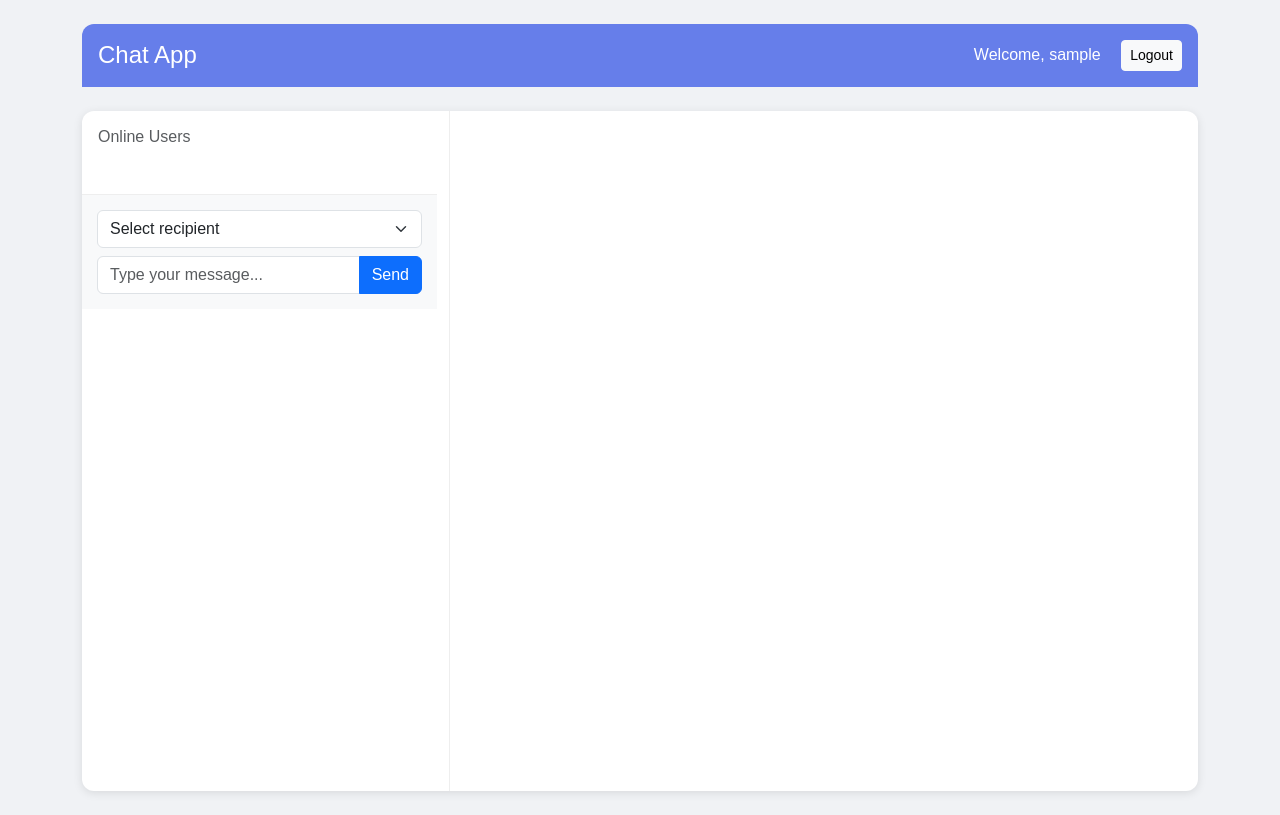
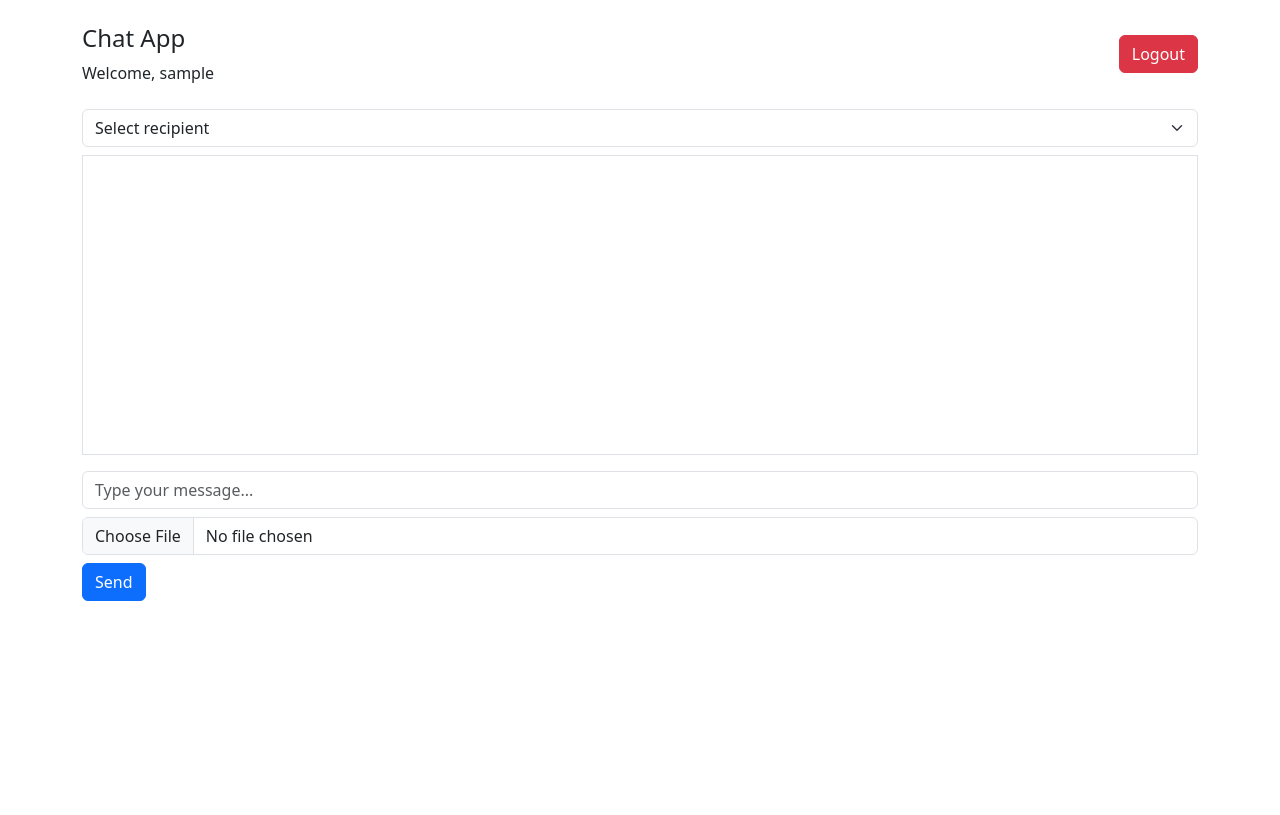
Before and after one commit to success-techy/chat-app, a Flask app: template templates/chat.html in a window 1280 px wide. After the commit the page ends 601 px from the top, so only its background shows below. Run offline with Flask 3, Linux system fonts and the light colour scheme; the template is opened without the code that fills it: most values are stand-ins (such as "Sample title", 1, 10 or a date in 2020); some libraries are stand-ins or nearby versions.

Commit message:
updated image upload

```diff
--- a/templates/chat.html
+++ b/templates/chat.html
@@ -7,97 +7,53 @@
     <script src="https://cdnjs.cloudflare.com/ajax/libs/socket.io/4.0.1/socket.io.js"></script>
     <link href="https://cdn.jsdelivr.net/npm/bootstrap@5.3.0/dist/css/bootstrap.min.css" rel="stylesheet">
     <style>
-        body {
-            background: #f0f2f5;
-            min-height: 100vh;
-            font-family: 'Arial', sans-serif;
-        }
-
-        .chat-container {
-            background: white;
-            border-radius: 12px;
-            box-shadow: 0 2px 10px rgba(0, 0, 0, 0.1);
-            height: 85vh;
-        }
-
-        .nav-header {
-            background: #667eea;
-            color: white;
-            border-radius: 12px 12px 0 0;
-        }
-
-        .left-panel {
-            border-right: 1px solid #eee;
-            height: 100%;
+        .messages-container {
             display: flex;
             flex-direction: column;
+            gap: 8px;
         }
-
-        .user-list {
-            flex: 1;
-            overflow-y: auto;
-        }
-
-        .message-input-area {
-            padding: 15px;
-            background: #f8f9fa;
-            border-top: 1px solid #eee;
-        }
-
-        .messages-container {
-            height: 70vh; /* Ensuring proper scrolling */
-            overflow-y: auto;
-            padding: 20px;
-            display: flex;
-            flex-direction: column;
-        }
-
         .message-bubble {
             max-width: 70%;
-            padding: 12px 16px;
+            padding: 12px;
             border-radius: 15px;
-            margin-bottom: 15px;
-            position: relative;
         }
-
-        .message-bubble.sent {
-            background: #667eea;
+        .sent-message {
+            background-color: #007bff;
             color: white;
-            margin-left: auto;
+            align-self: flex-end;
+            border-radius: 15px 15px 0 15px;
         }
-
-        .message-bubble.received {
-            background: #e9ecef;
-            margin-right: auto;
+        .received-message {
+            background-color: #f8f9fa;
+            align-self: flex-start;
+            border-radius: 15px 15px 15px 0;
         }
-
-        .timestamp {
-            font-size: 0.75rem;
+        .message-user {
+            font-size: 0.8rem;
             color: rgba(255, 255, 255, 0.8);
-            margin-top: 4px;
+            margin-bottom: 4px;
+        }
+        .received-message .message-user {
+            color: rgba(0, 0, 0, 0.6);
+        }
+        .message-image {
+            max-width: 200px;
+            margin-top: 8px;
+            border-radius: 10px;
         }
     </style>
 </head>
 <body>
     <div class="container py-4">
-        <nav class="nav-header mb-4 p-3 d-flex justify-content-between align-items-center">
-            <h4 class="mb-0">Chat App</h4>
+        <div class="d-flex justify-content-between align-items-center mb-4">
             <div>
-                <span class="me-3">Welcome, {{ username }}</span>
-                <button onclick="logout()" class="btn btn-light btn-sm">Logout</button>
+                <h4>Chat App</h4>
+                <p class="mb-0">Welcome, {{ username }}</p>
             </div>
-        </nav>
-
-        <div class="chat-container">
-            <div class="row h-100">
-                <div class="col-md-4 left-panel">
-                    <div class="p-3">
-                        <h6 class="text-muted mb-3">Online Users</h6>
-                        <ul id="user-list" class="list-unstyled user-list"></ul>
+            <button onclick="logout()" class="btn btn-danger">Logout</button>
         </div>
 
-                    <div class="message-input-area">
-                        <select id="recipient" class="form-select mb-2">
+        <select id="recipient" class="form-select my-2">
             <option value="" disabled selected>Select recipient</option>
             {% for user in users %}
                 {% if user != username %}
@@ -105,18 +61,12 @@
                 {% endif %}
             {% endfor %}
         </select>
-                        <div class="input-group">
+
+        <div class="messages-container border p-3 mb-3" id="messages" style="height: 300px; overflow-y: auto;"></div>
+
         <input type="text" id="message" class="form-control" placeholder="Type your message...">
+        <input type="file" id="image-upload" accept="image/*" class="form-control my-2">
         <button onclick="sendMessage()" class="btn btn-primary">Send</button>
-                        </div>
-                    </div>
-                </div>
-
-                <div class="col-md-8">
-                    <div class="messages-container" id="messages"></div>
-                </div>
-            </div>
-        </div>
     </div>
 
     <script>
@@ -125,57 +75,67 @@
 
         socket.emit('join', {'username': currentUser});
 
-        socket.on('update_users', function(users) {
-            let userList = document.getElementById('user-list');
-            userList.innerHTML = '';
-            for (let user in users) {
-                if (users[user] && user !== currentUser) {
-                    let li = document.createElement('li');
-                    li.className = 'online-user p-2 mb-2 rounded';
-                    li.innerHTML = `<div class="d-flex align-items-center">
-                        <div class="online-indicator bg-success rounded-circle me-2" style="width: 10px; height: 10px;"></div>
-                        ${user}
-                    </div>`;
-                    userList.appendChild(li);
-                }
-            }
-        });
-
         function sendMessage() {
             let recipient = document.getElementById('recipient').value;
             let message = document.getElementById('message').value;
-            if (message.trim() !== "" && recipient) {
+            let imageInput = document.getElementById('image-upload');
+            let file = imageInput.files[0];
+
+            if (!recipient) return;
+
+            if (file) {
+                let formData = new FormData();
+                formData.append('file', file);
+
+                fetch('/upload', {
+                    method: 'POST',
+                    body: formData
+                })
+                .then(response => response.text())
+                .then(imageUrl => {
+                    socket.emit('private_message', {
+                        'sender': currentUser,
+                        'recipient': recipient,
+                        'message': message,
+                        'image': imageUrl
+                    });
+                });
+            } else {
                 socket.emit('private_message', {
                     'sender': currentUser,
                     'recipient': recipient,
                     'message': message
                 });
-                document.getElementById('message').value = "";
-            }
             }
 
-        function displayMessage(user, message, isSender) {
-            const messagesDiv = document.getElementById('messages');
-            const timestamp = new Date().toLocaleTimeString([], { hour: '2-digit', minute: '2-digit' });
-
-            const messageDiv = document.createElement('div');
-            messageDiv.className = `message-bubble ${isSender ? 'sent' : 'received'}`;
-            messageDiv.innerHTML = `
-                <div class="message-content">${message}</div>
-                <div class="timestamp">${timestamp} • ${user}</div>
-            `;
-
-            messagesDiv.appendChild(messageDiv);
-
-            // Auto-scroll to bottom
-            setTimeout(() => {
-                messagesDiv.scrollTop = messagesDiv.scrollHeight;
-            }, 100);
+            document.getElementById('message').value = "";
+            imageInput.value = "";
         }
 
         socket.on('private_message', function(data) {
-            displayMessage(data.sender, data.message, data.sender === currentUser);
+            const isSender = data.sender === currentUser;
+            displayMessage(data.sender, data.message, data.image, isSender);
         });
+
+        function displayMessage(user, message, image, isSender) {
+            const messagesDiv = document.getElementById('messages');
+
+            const messageDiv = document.createElement('div');
+            messageDiv.className = `message-bubble ${isSender ? 'sent-message' : 'received-message'}`;
+
+            let content = `
+                <div class="message-user">${user}</div>
+                ${message || ''}
+            `;
+
+            if (image) {
+                content += `<img src="${image}" class="message-image">`;
+            }
+
+            messageDiv.innerHTML = content;
+            messagesDiv.appendChild(messageDiv);
+            messagesDiv.scrollTop = messagesDiv.scrollHeight;
+        }
 
         function logout() {
             window.location.href = "/logout";
```
Lines whose indentation alone changed are shown as unchanged.
